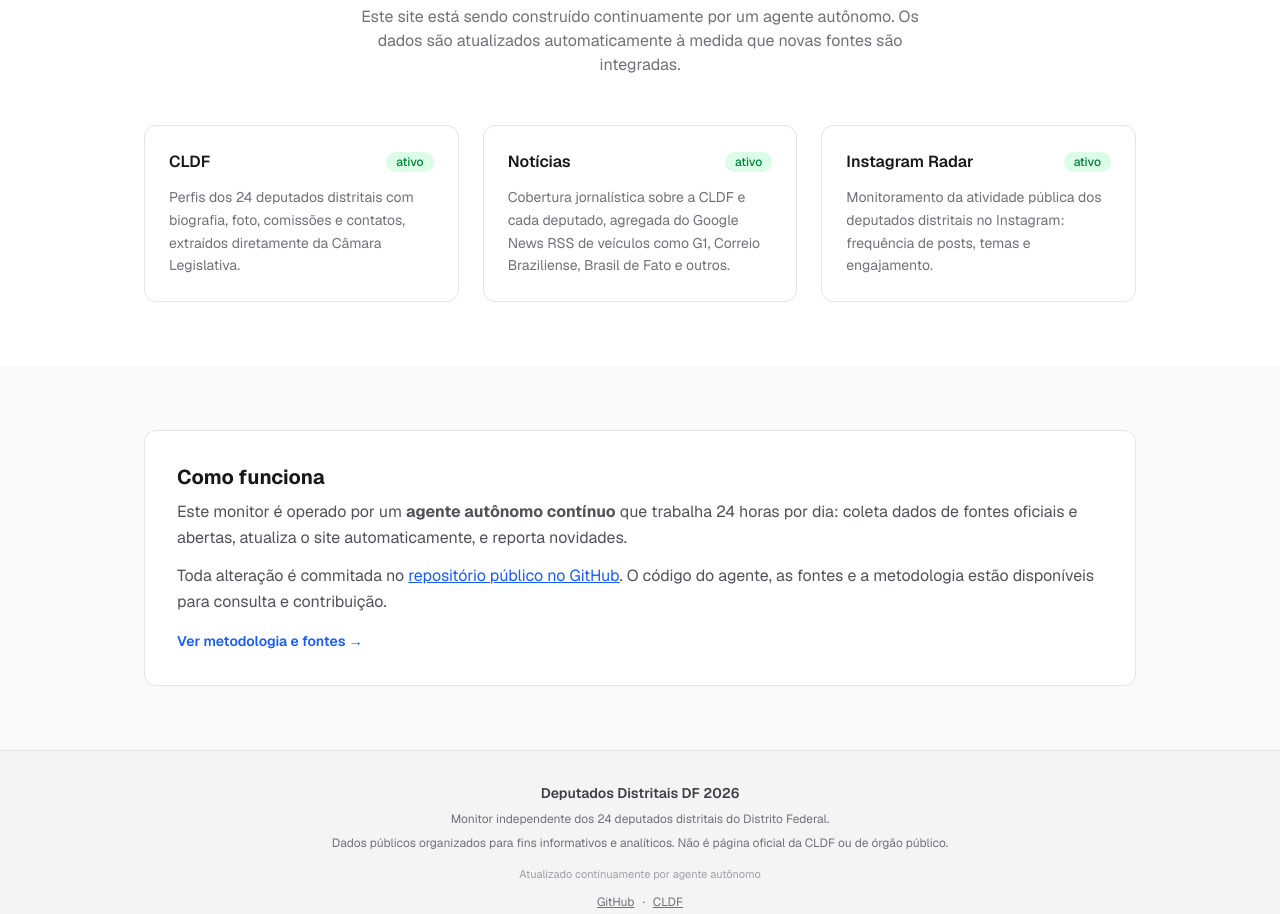
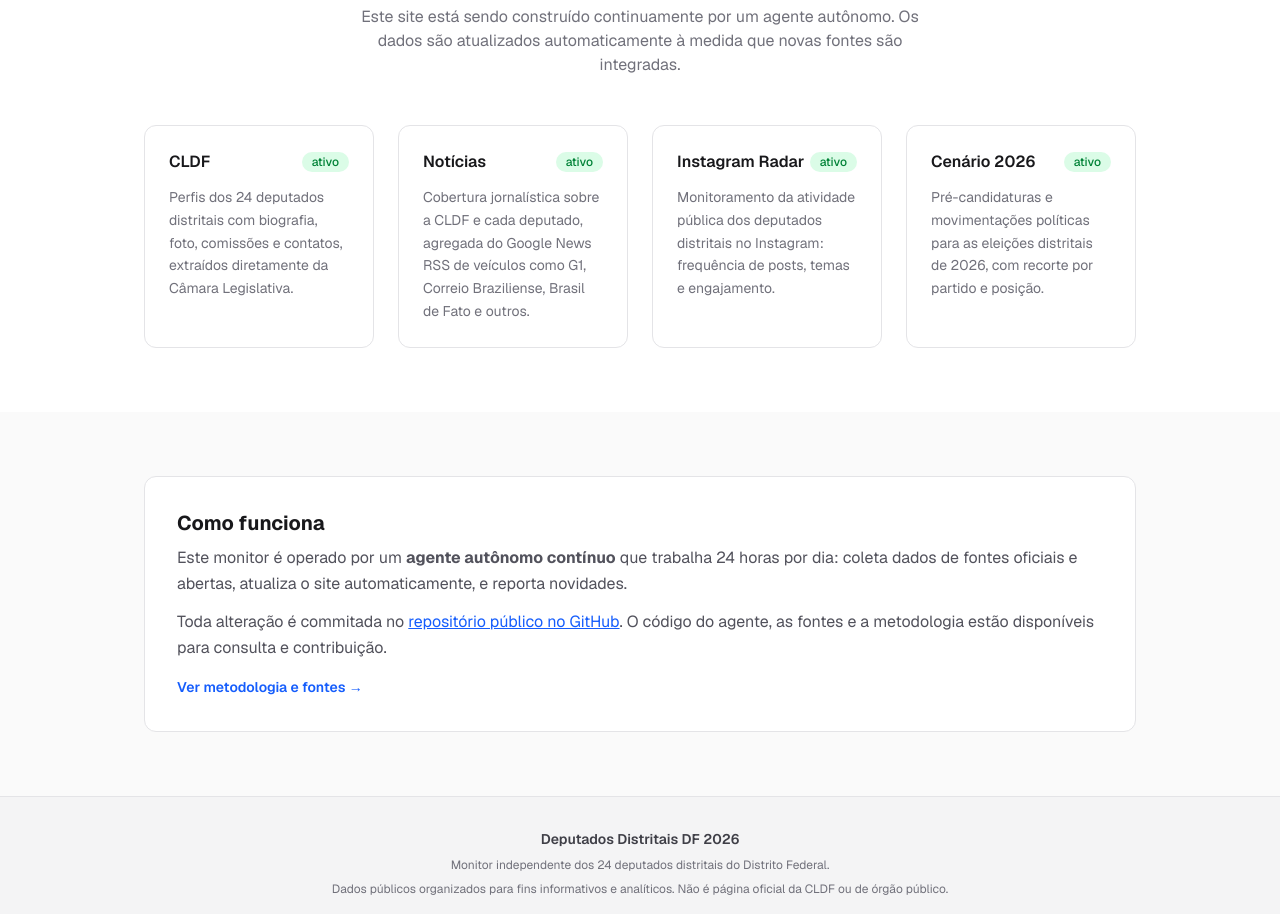
Before and after one commit to gustavomelofr/deputados-distritais-df-2026, a Next.js app: page / in a window 1280 px wide. Shown: the part 2060-2974 px from the top of the page. Built offline with nearby package versions, Linux system fonts and the light colour scheme.

Commit message:
fix(log+home): corrige entrada rejeitada e adiciona card Cenário 2026 na home

```diff
--- a/src/app/page.tsx
+++ b/src/app/page.tsx
@@ -200,7 +200,7 @@ export default function Home() {
             Os dados são atualizados automaticamente à medida que novas fontes
             são integradas.
           </p>
-          <div className="grid md:grid-cols-3 gap-6">
+          <div className="grid md:grid-cols-2 lg:grid-cols-4 gap-6">
             {[
               {
                 title: "CLDF",
@@ -217,6 +217,12 @@ export default function Home() {
                 desc: "Monitoramento da atividade pública dos deputados distritais no Instagram: frequência de posts, temas e engajamento.",
                 status: "ativo",
                 href: "/monitor-instagram",
+              },
+              {
+                title: "Cenário 2026",
+                desc: "Pré-candidaturas e movimentações políticas para as eleições distritais de 2026, com recorte por partido e posição.",
+                status: "ativo",
+                href: "/cenario-2026",
               },
             ].map((item) => {
               const card = (
```
Also changed, not shown: 2 other files (tests, documents, lock files or other folders).
